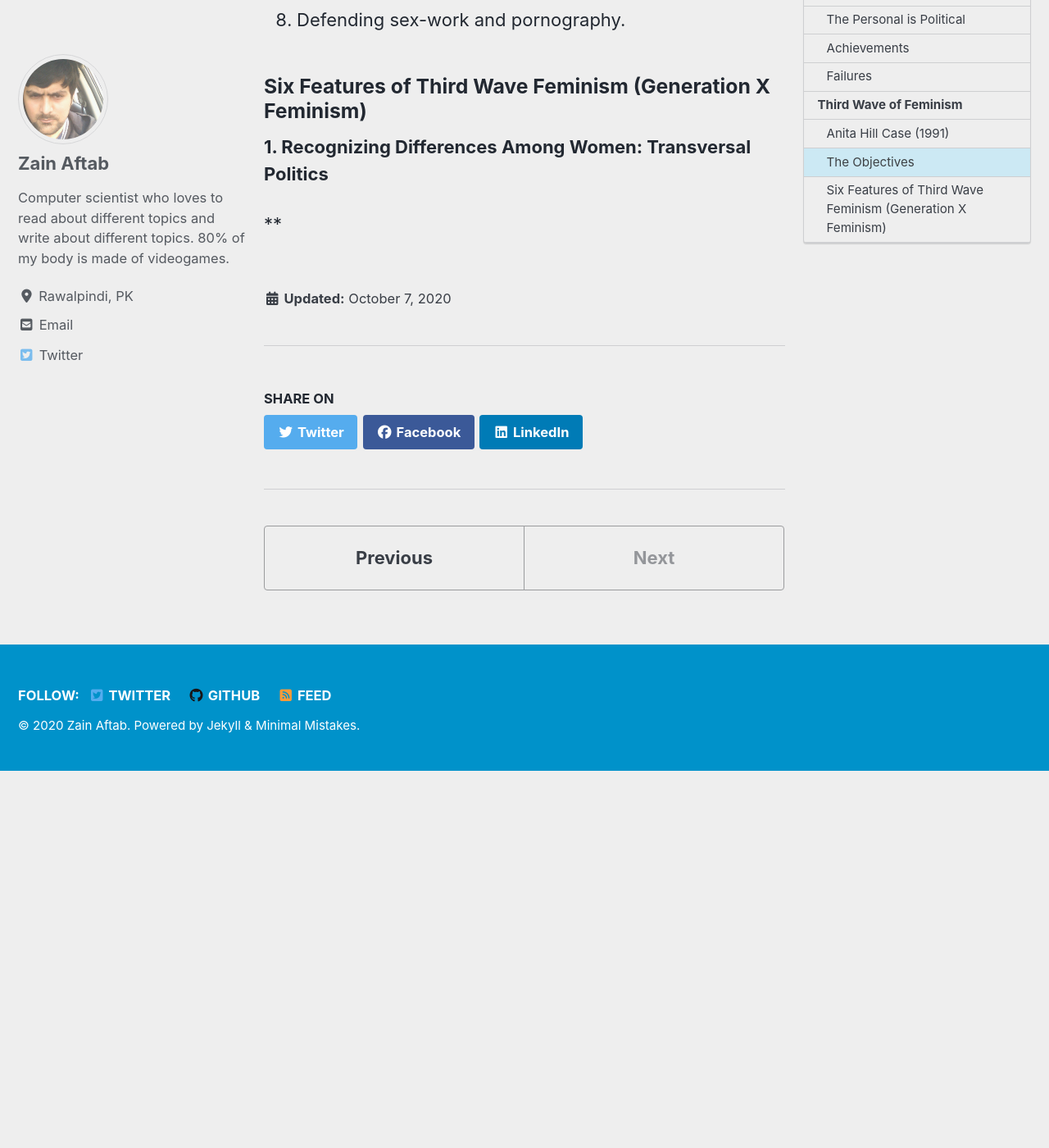
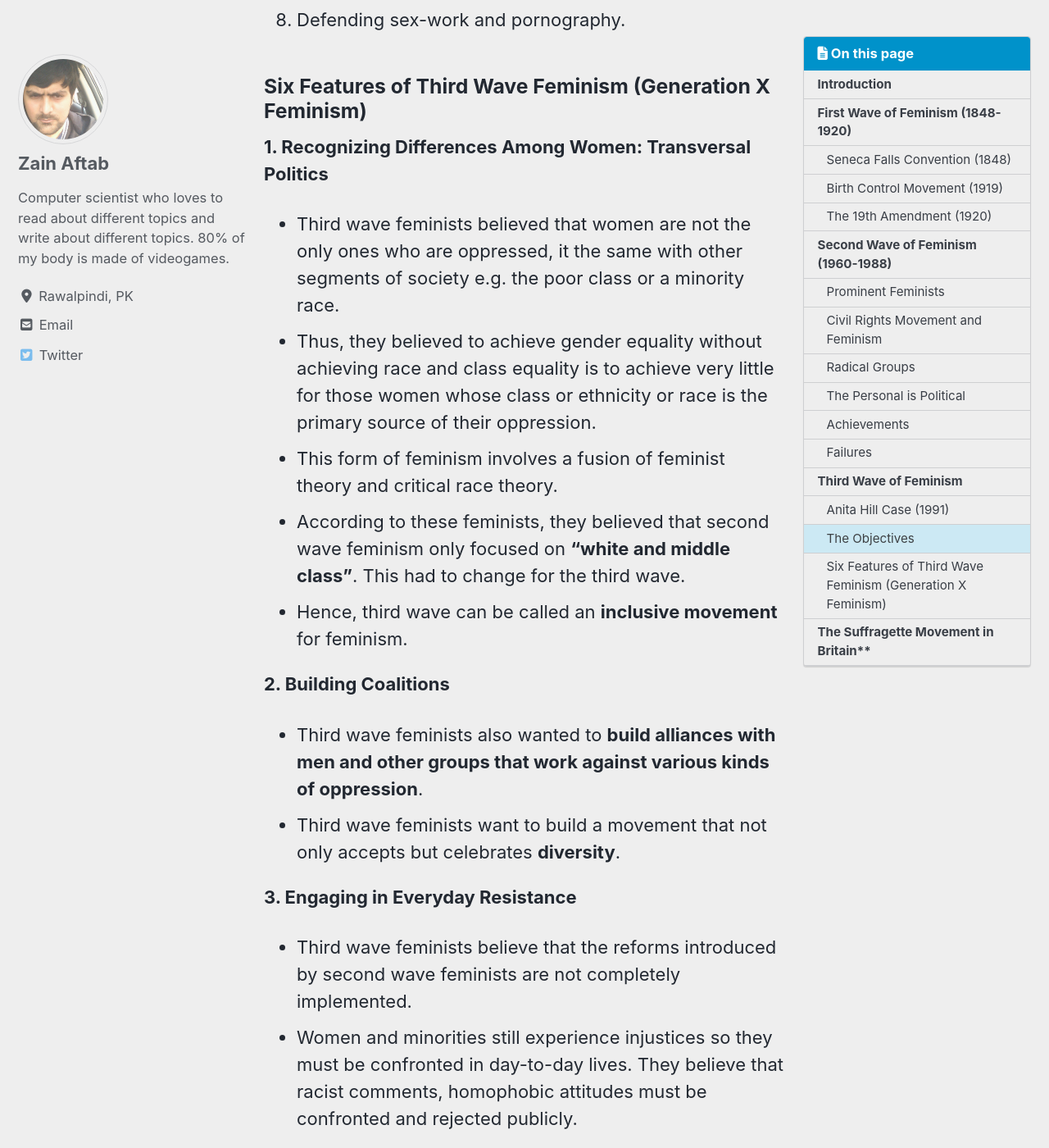
Before and after one commit to zainaftab2225/zainaftab2225.github.io, a Jekyll site: the page built from _genderstudies/waves-of-feminism.md, in a window 1280 px wide and 1400 px high, scrolled down 12417 px. Shown: the whole window at 82% size. Built offline with Jekyll 4.4.1, drawn with Linux system fonts in a browser that asks for light colours; cached includes are drawn as plain includes; nearby versions of some CDN libraries; before the commit the page ends 13357 px from its top, so only the background shows below that; some of the changed text lies outside the part shown.

Commit message:
website updates

```diff
--- a/_genderstudies/waves-of-feminism.md
+++ b/_genderstudies/waves-of-feminism.md
@@ -4,7 +4,7 @@ excerpt: "Nature, nurture and everything in between."
 date: 2020-10-7
 ---
 
-## introduction
+## Introduction
 
 - Feminism is a movement **"of women, by women, and for women"** to achieve women's rights.
 - Feminism stands for:
@@ -187,4 +187,36 @@ date: 2020-10-7
 
 **1. Recognizing Differences Among Women: Transversal Politics**
 
-**
+- Third wave feminists believed that women are not the only ones who are oppressed, it the same with other segments of society e.g. the poor class or a minority race.
+- Thus, they believed to achieve gender equality without achieving race and class equality is to achieve very little for those women whose class or ethnicity or race is the primary source of their oppression.
+- This form of feminism involves a fusion of feminist theory and critical race theory.
+- According to these feminists, they believed that second wave feminism only focused on **"white and middle class"**. This had to change for the third wave.
+- Hence, third wave can be called an **inclusive movement** for feminism.
+
+**2. Building Coalitions**
+
+- Third wave feminists also wanted to **build alliances with men and other groups that work against various kinds of oppression**.
+- Third wave feminists want to build a movement that not only accepts but celebrates **diversity**.
+
+**3. Engaging in Everyday Resistance**
+
+- Third wave feminists believe that the reforms introduced by second wave feminists are not completely implemented.
+- Women and minorities still experience injustices so they must be confronted in day-to-day lives. They believe that racist comments, homophobic attitudes must be confronted and rejected publicly.
+
+**4. Being Media Savvy**
+
+- Third wavers are media savvy. They grew up in a media-saturated world so engaging media is part of how they define their identities.
+- They have YouTube channels, Twitter accounts, blogs, etc.
+- Some examples are:
+  1. **MomsRising** (online movement dedicated to mothers in US)
+  2. **RAINN** (Rape, Abuse, Incest National Network - a national hotline in case of an emergency)
+  3. **Riot grrl** (a feminist punk movement that produces music, art, etc.)
+  4. **Cyber grrls and Net grrls** (feminism and internet)
+
+
+**5. Embracing Aesthetics and Consumerism**
+
+**6. Individualism**
+
+
+## The Suffragette Movement in Britain**
```
